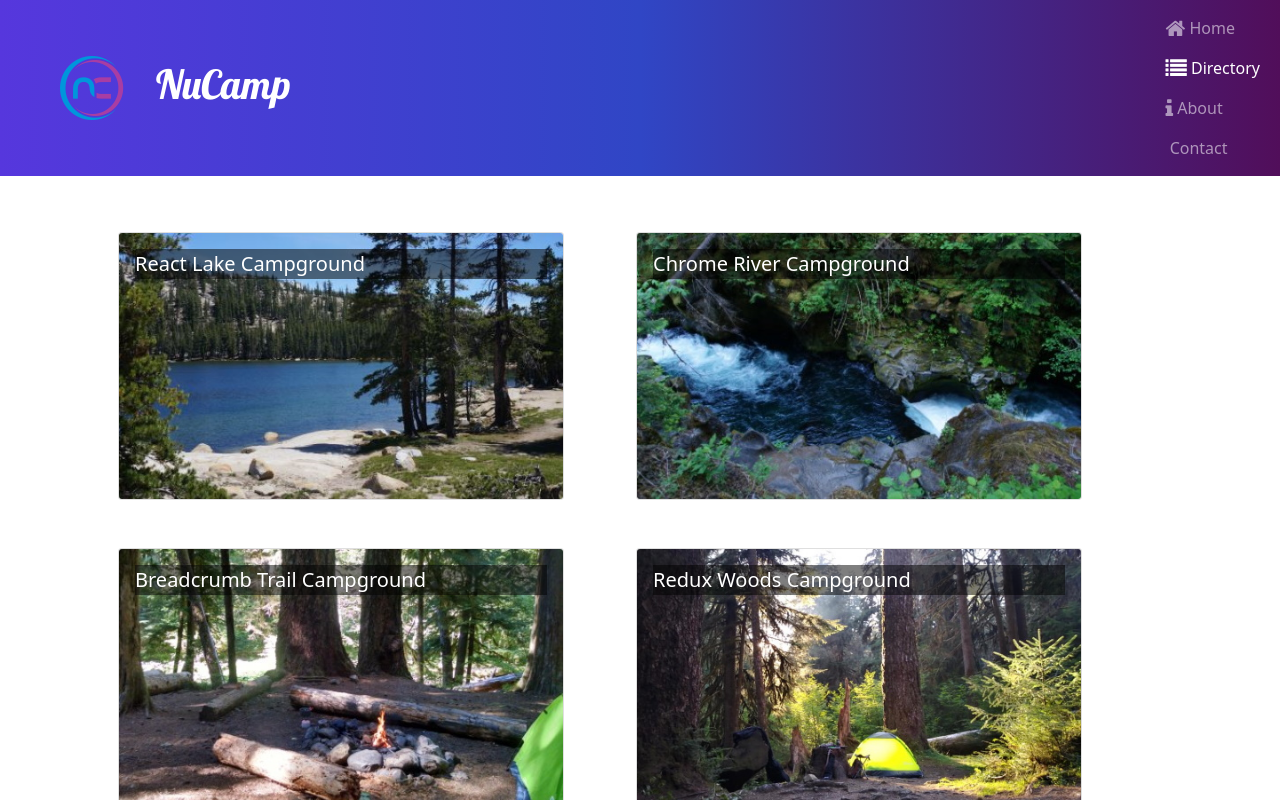
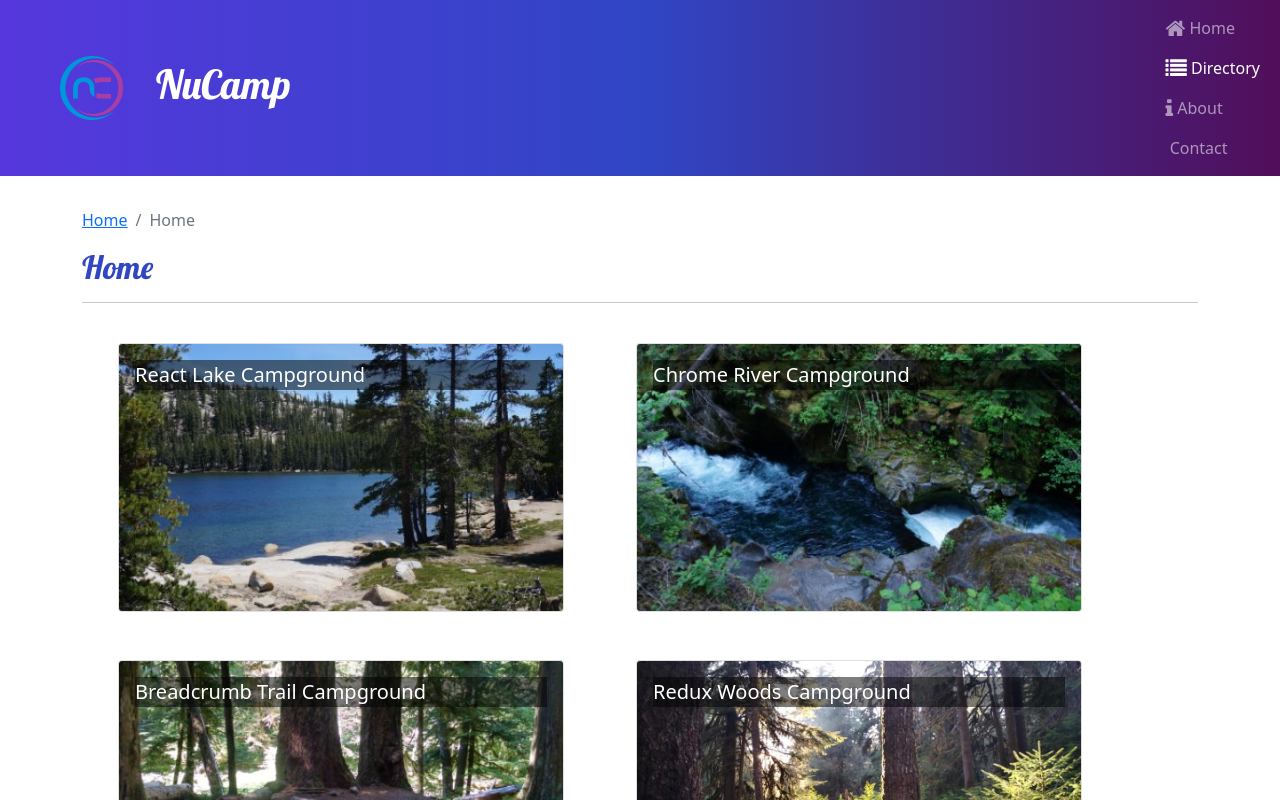
Before and after one commit to hhandcox/ReactProject, a React (Create React App) app: page /directory in a window 1280 px wide. Shown: the top 800 px of the page. Built offline with nearby package versions, Linux system fonts and the light colour scheme.

Commit message:
Breadcrumbs SubHeader

```diff
--- /dev/null
+++ b/src/components/SubHeader.js
@@ -0,0 +1,26 @@
+import { Col, Row, Breadcrumb, BreadcrumbItem } from 'reactstrap';
+import { Link } from 'react-router-dom';
+
+const SubHeader = ({ current, detail }) => {
+    return (
+        <Row>
+            <Col>
+                <Breadcrumb>
+                    <BreadcrumbItem>
+                        <Link to='/'>Home</Link>
+                    </BreadcrumbItem>
+                    {detail && (
+                        <BreadcrumbItem>
+                            <Link to='/directory'>Directory</Link>
+                        </BreadcrumbItem>
+                    )}
+                    <BreadcrumbItem active>{current}</BreadcrumbItem>
+                </Breadcrumb>
+                <h2>{current}</h2>
+                <hr />
+            </Col>
+        </Row>
+    )
+}
+
+export default SubHeader;
--- a/src/pages/CampsiteDetailPage.js
+++ b/src/pages/CampsiteDetailPage.js
@@ -3,6 +3,7 @@
 import { selectCampsiteById } from '../features/campsites/campsitesSlice';
 import CampsiteDetail from '../features/campsites/CampsiteDetail';
 import CommentList from '../features/comments/CommentList';
+import SubHeader from '../components/SubHeader';
 
 const CampsiteDetailPage = () => {
     const { campsiteId } = useParams();
@@ -10,6 +11,7 @@
 
     return (
         <Container>
+            <SubHeader current={campsite.name} detail={true} />
             <Row>
                 <CampsiteDetail campsite={campsite} />
                 <CommentList campsiteId={campsiteId} />
--- a/src/pages/CampsitesDirectoryPage.js
+++ b/src/pages/CampsitesDirectoryPage.js
@@ -1,10 +1,12 @@
 import { Container } from 'reactstrap';
 import CampsitesList from '../features/campsites/CampsitesList';
 import CommentList from '../features/comments/CommentList';
+import SubHeader from '../components/SubHeader';
 
 const CampsitesDirectoryPage = () => {
     return (
         <Container>
+            <SubHeader current='Home'/>
             <CampsitesList />
             <CommentList />
         </Container>
```
